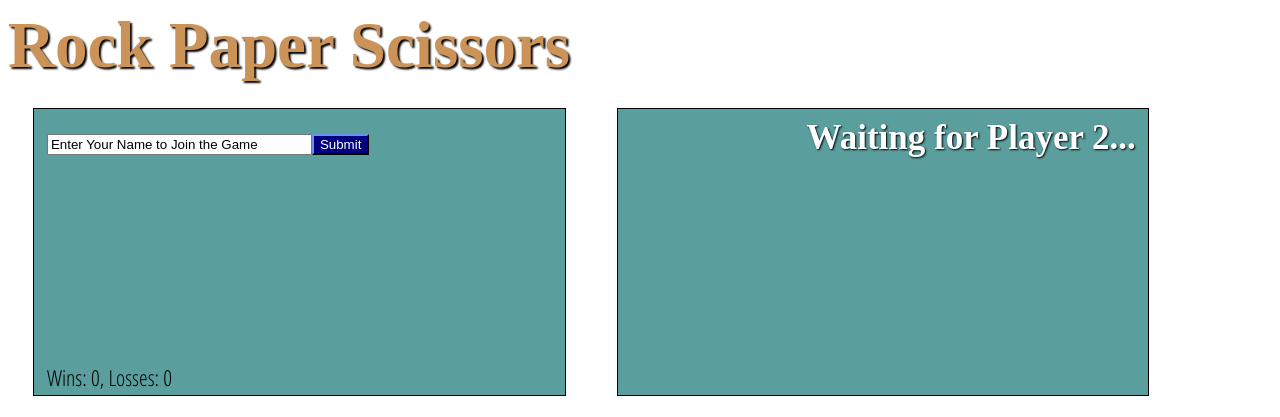
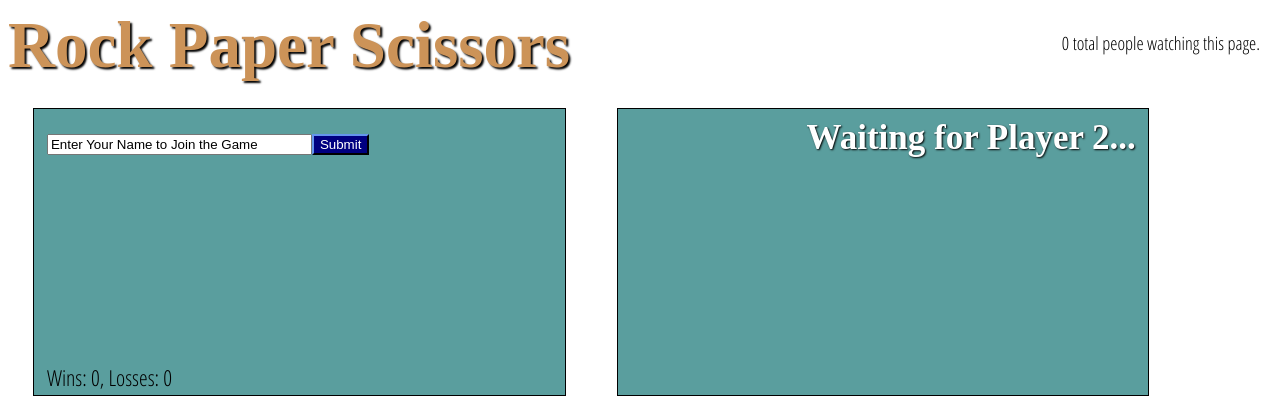
Before and after one commit to jesseharold/RPS-Multiplayer, a PHP site: page / in a window 1280 px wide. Shown: the top 417 px of the page. Run offline with PHP 8.4, Linux system fonts and the light colour scheme; some libraries are stand-ins or nearby versions; some web fonts are replaced.

Commit message:
add game is full test, watchers count

```diff
--- a/assets/css/style.css
+++ b/assets/css/style.css
@@ -37,6 +37,12 @@ h2 {
     color: #fff;
     text-align: center;
     z-index: 5;
+}
+#watchers {
+    font-size: smaller;
+    position: absolute;
+    top: 30px;
+    right: 20px;
 }
 #chat {
     border: aqua 2px solid;
--- a/assets/javascript/app.js
+++ b/assets/javascript/app.js
@@ -6,6 +6,7 @@ var opponent;
 var opponentKey = "";
 var chatLog;
 var iWon;
+var gameIsFull = false;
 
 // settings
 
@@ -30,6 +31,7 @@ function initGame(){
 			database.ref("players").once("value")
 			.then(function(playersSnapshot) {
 				var numberOfPlayers = playersSnapshot.numChildren();
+				$("#watchers .data").text(numberOfPlayers+1);
 				var newPlayer = createPlayer(numberOfPlayers);
 				newPlayer.timeJoined = Date.now();
 				var con = database.ref('players').push(newPlayer);
@@ -81,6 +83,12 @@ function initGame(){
 			opponent = snapshot.child(opponentKey).val();
 			displayOpponent();
 		}
+		if(opponent && opponent.name && myPlayer && myPlayer.name){
+			gameIsFull = true;
+		} else {
+			gameIsFull = false;
+		}
+		database.ref("gameFull").set(gameIsFull);
 
 	}, function(error){
 		console.error("Can't get opponent data: " + error);
@@ -93,6 +101,11 @@ function initGame(){
 		console.error("Can't get chatLog data: " + error);
 	});
 
+	// watch for game getting full
+	database.ref("gameFull").on("value", function(snapshot){
+		gameIsFull = snapshot.val();
+	});
+
 	// click events
 	$("button.play").click(function(){
 		makeMove($(this).data("move"), myPlayer);
@@ -100,9 +113,13 @@ function initGame(){
 	$("#result").on("click", "#new-game-button", checkForNewGame);
 
 	$("button.set-name").click(function(){
-		myPlayer.name = ($(this).prev("input.player-name").val());
-		myPlayer.ready = true;
-		saveMyPlayerToDB();
+		if(!gameIsFull){
+			myPlayer.name = ($(this).prev("input.player-name").val());
+			myPlayer.ready = true;
+			saveMyPlayerToDB();
+		} else {
+			alert("Sorry, someone's already playing, try again later");
+		}
 	});
 
 	$("button#send-chat").click(function(){
@@ -187,7 +204,7 @@ function displayBoard(){
 	// show image for opponent's move, if it exists AND if I have already made my move
 	section = $("#player2");
 	//console.log(myPlayer.currentMove + ", " + opponent.currentMove);
-	if (opponent.currentMove && myPlayer.currentMove){
+	if (opponent && opponent.currentMove && myPlayer && myPlayer.currentMove){
 		var handImage = $("<img>");
 		handImage
 			.attr("src", "assets/images/" + opponent.currentMove + ".png")
--- a/index.html
+++ b/index.html
@@ -9,11 +9,13 @@
 	<link href="https://fonts.googleapis.com/css?family=Open+Sans+Condensed:300|Shrikhand" rel="stylesheet">
 </head>
 <body>
-<h1>Rock Paper Scissors</h1>
 	<section id="result">
 		<h2 id="display"></h2>
 	</section>
-	<section id="header"></section>
+	<section id="header">
+		<h1>Rock Paper Scissors</h1>
+		<div id="watchers"><span class="data">0</span> total people watching this page.</div>
+	</section>
 	<section id="player1">
 		<h2 class="name"><input class="player-name" id="player1name" type="text" value="Enter Your Name to Join the Game" size=30><button class="set-name">Submit</button></h2>
 		<div class="buttons" data-player="1">
```
Also changed, not shown: README.md.
